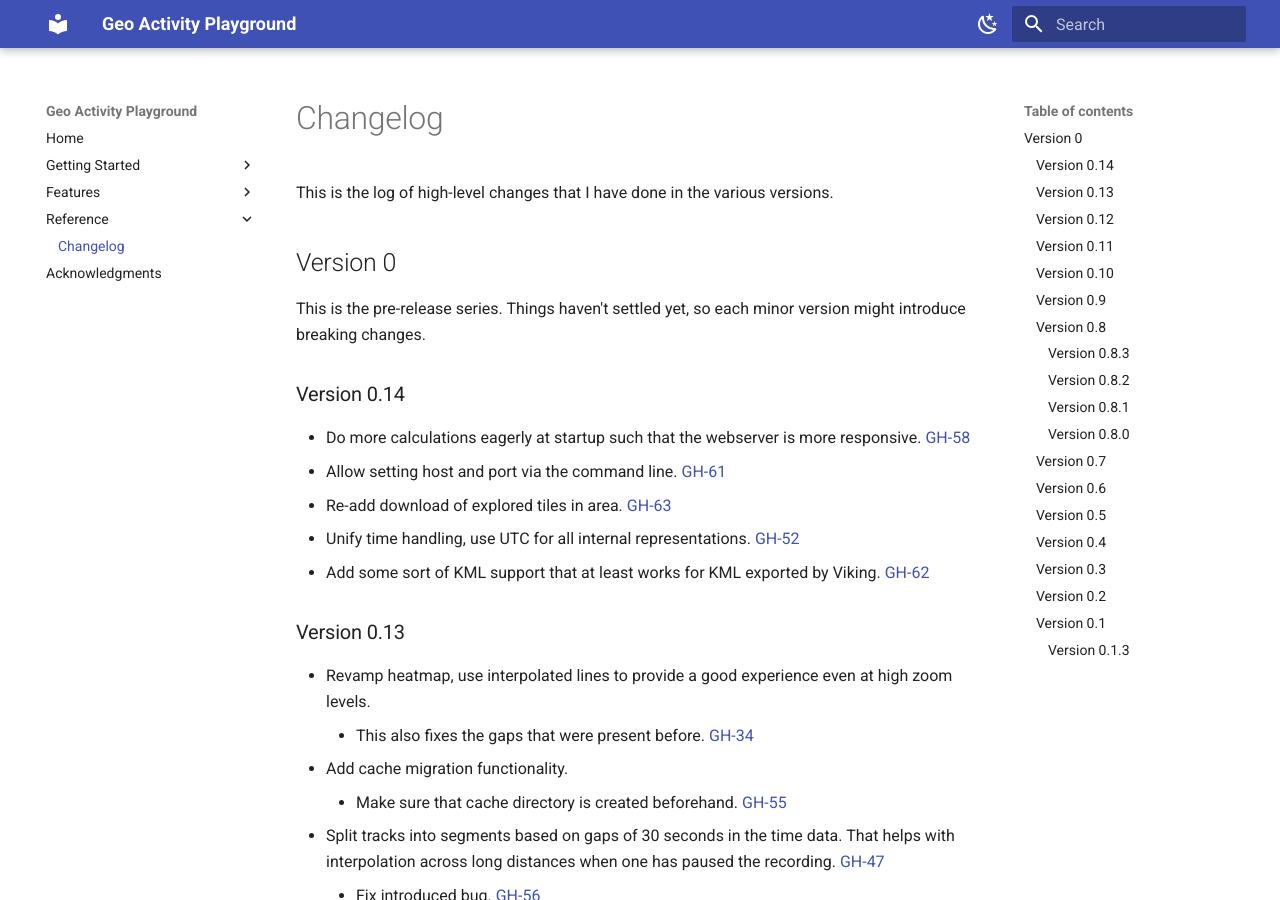
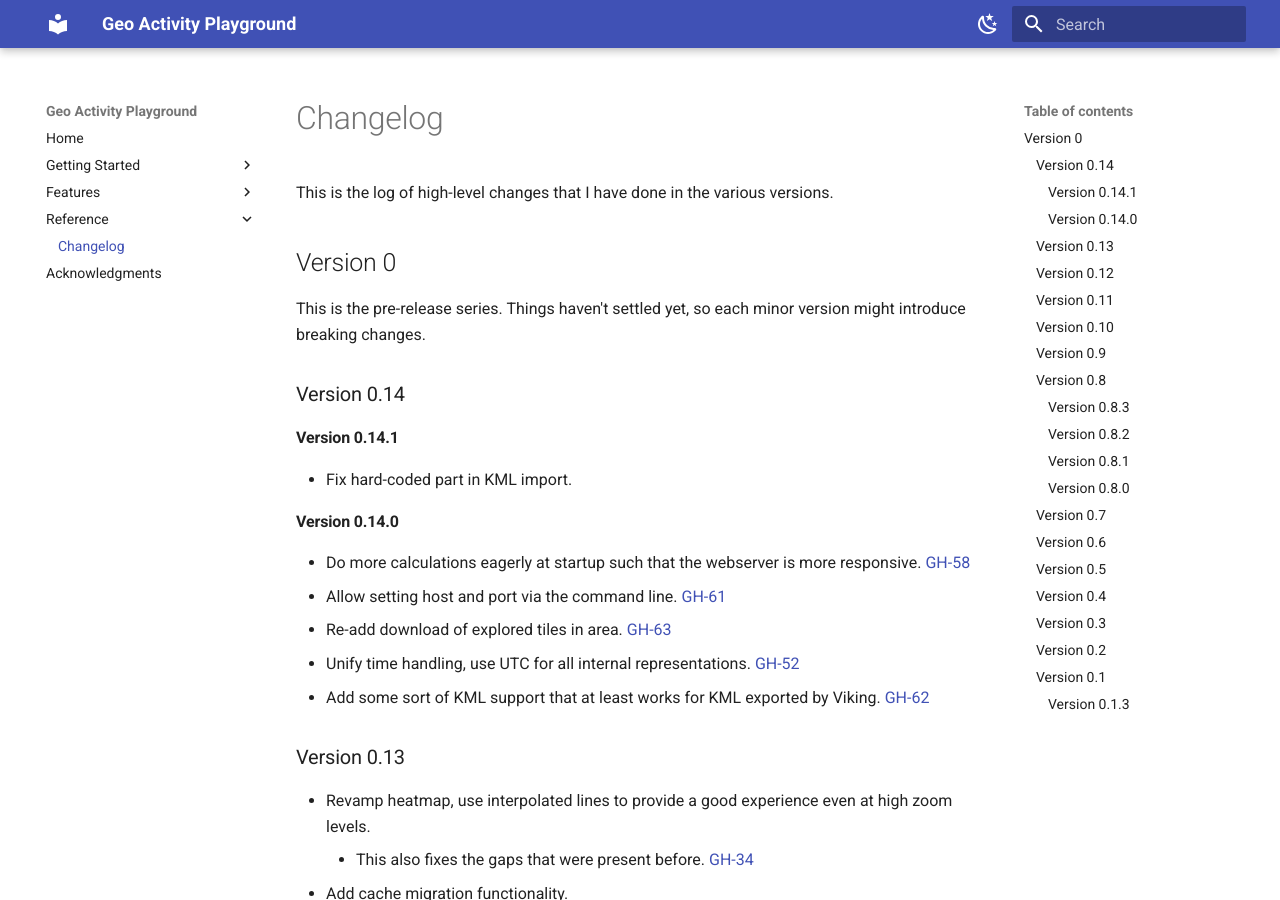
Before and after one commit to martin-ueding/geo-activity-playground, an MkDocs documentation site: the page built from docs/reference/changelog.md, in a window 1280 px wide and 900 px high. Built offline with MkDocs 1.6.1 and Material for MkDocs 9.7.7, drawn with Linux system fonts in a browser that asks for light colours.

Commit message:
Changelog entry

```diff
--- a/docs/reference/changelog.md
+++ b/docs/reference/changelog.md
@@ -7,6 +7,12 @@ This is the log of high-level changes that I have done in the various versions.
 This is the pre-release series. Things haven't settled yet, so each minor version might introduce breaking changes.
 
 ### Version 0.14
+
+#### Version 0.14.1
+
+- Fix hard-coded part in KML import.
+
+#### Version 0.14.0
 
 - Do more calculations eagerly at startup such that the webserver is more responsive. [GH-58](https://github.com/martin-ueding/geo-activity-playground/issues/58)
 - Allow setting host and port via the command line. [GH-61](https://github.com/martin-ueding/geo-activity-playground/pull/61)
```
